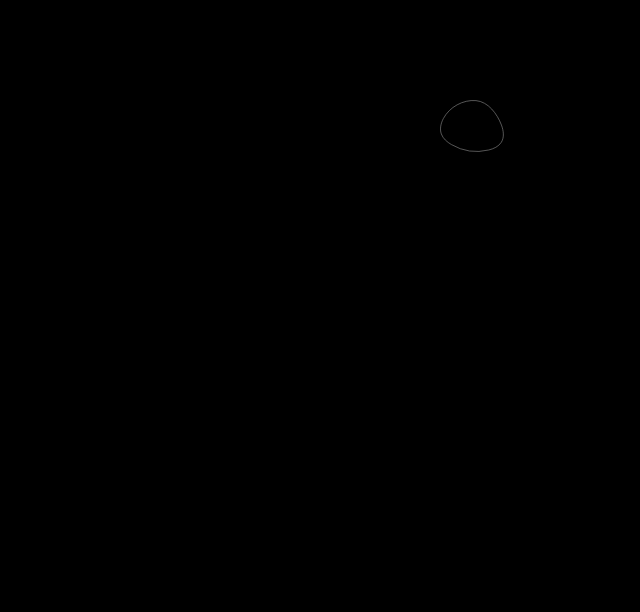
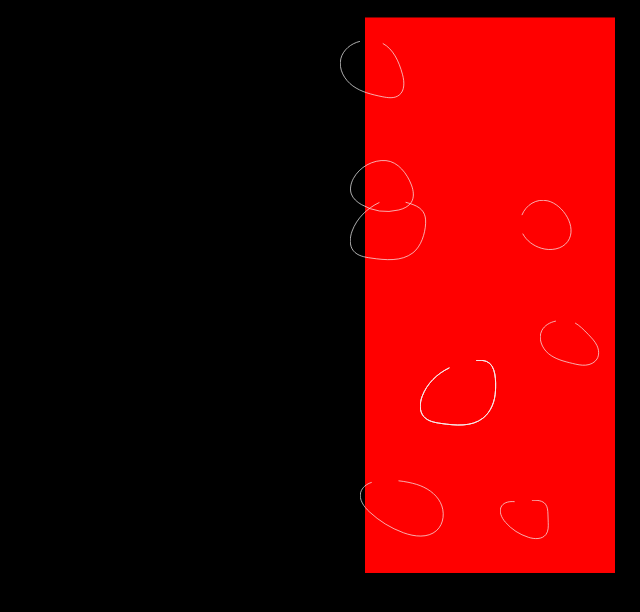
Before and after one commit to roman7501/esquif0.5, a React (Create React App) app: page /cailloux in a window 1280 px wide. Shown: the top 612 px of the page, without its empty margins (640-1280 px from the left). Built offline with nearby package versions, Linux system fonts and the light colour scheme; a web font is replaced by a local one.

Commit message:
fix chemin et cailloux

```diff
--- a/src/Components/Chemin.js
+++ b/src/Components/Chemin.js
@@ -34,7 +34,17 @@ const Chemin = ({
   };
 
   return (
-    <div className={className}>
+    <div
+      style={{
+        position: "fixed",
+        top: "-260px",
+        right: "-100px",
+        background: "red",
+        width: "500px",
+        transform: " rotate(180deg) scale(0.5)",
+      }}
+    >
+      <AnimatePresence>
         <motion.svg
           style={{
             fill: "none",
@@ -48,7 +58,7 @@ const Chemin = ({
           animate="visible"
           exit="exit"
           className="chemin"
-        viewBox="0 0 336.7108 718.0803"
+          viewBox="0 0 318.1839 706.7776"
           xmlns="http://www.w3.org/2000/svg"
         >
           <g id="Layer_2" data-name="Layer 2">
@@ -78,21 +88,15 @@ const Chemin = ({
             </g>
           </g>
         </motion.svg>
+      </AnimatePresence>
+      {/* <button onClick={assombrirChemin}>assombrir</button>
+      <button onClick={agrandirChemin}>agrandir</button> */}
     </div>
   );
 };
 
 export default styled(Chemin)`
-  .chemin {
-    max-height: 90vh;
-  }
   button {
     margin-left: 20px;
   }
-  .path2 {
-    position: fixed;
-    top: 100px;
-    background: red;
-    transform: translateX(100);
-  }
 `;
--- a/src/Components/Walk.js
+++ b/src/Components/Walk.js
@@ -5,18 +5,11 @@ import Cailloux from "./Cailloux";
 import styled from "styled-components";
 import { motion, AnimatePresence } from "framer-motion";
 
-// Slider cailloux
-import useCaillou from "../hooks/useCaillou";
-
 // Chemin
 import Chemin from "./Chemin";
 import useWalk from "../hooks/useWalk";
 
-import dataLocations from "../data/dataLocations";
-
 const Walk = ({ className }) => {
-  const { caillouClick, locationCaillou } = useCaillou();
-
   const {
     isDraw,
     initialStep,
@@ -25,6 +18,7 @@ const Walk = ({ className }) => {
     assombrirChemin,
     displayText,
     isInactive,
+    setIsInactive,
     isClicked,
     caillou,
   } = useWalk();
@@ -36,7 +30,7 @@ const Walk = ({ className }) => {
     visible: {
       opacity: 1,
       transition: {
-        duration: 100,
+        duration: 1,
       },
     },
     exit: {
@@ -52,20 +46,25 @@ const Walk = ({ className }) => {
         nextStep={nextStep}
         agrandirChemin={agrandirChemin}
         assombrirChemin={assombrirChemin}
+        className="chemin"
       />
+      <div className="caillou">
         {caillou >= 0 && (
           <Cailloux
-          index={1}
+            className="caillou"
+            index={0}
             titre="le foyer"
             text=" "
             pathSvg="M3.3913,18.49C.8833,23.2136-.4716,28.8946,1.3161,33.9354c1.6568,4.6719,5.7292,8.0728,10,10.59A50.6126,50.6126,0,0,0,48.7285,49.99c4.9021-1.2126,9.9256-3.423,12.5972-7.7083,3.1483-5.05,2.2177-11.6489.1261-17.22C57.2864,13.9664,48.2237,1.6734,35.9818.6106,23.0132-.5152,9.4612,7.0569,3.3913,18.49Z"
-          pY={100}
-          pX={-100}
+            pY={160}
+            pX={-10}
             displayText={displayText}
             agrandirChemin={agrandirChemin}
             assombrirChemin={assombrirChemin}
             isInactive={isInactive}
+            setIsInactive={setIsInactive}
             isClicked={isClicked}
+            caillou={caillou}
             time={5}
           />
         )}
@@ -83,21 +82,20 @@ const Walk = ({ className }) => {
             </motion.p>
           </AnimatePresence>
         )}
-      {caillou >= 1 && (
+        {caillou >= 0 && (
           <Cailloux
-          index={2}
-          text=""
+            index={1}
             pathSvg="M11.7159,2.3662C6.7394,3.8382,2.0612,7.3843.6811,12.3871c-1.9924,7.2223,3.2644,14.3534,8.7374,19.47A100.3741,100.3741,0,0,0,43.4328,52.7516c10.9112,3.983,24.3918,5.58,33.069-2.1418,7.63-6.79,8.5837-19.1239,3.8683-28.1841S66.3717,7.3732,56.6045,4.3857C43.7211.445,24.9158-1.5383,11.7159,2.3662Z"
-          position={dataLocations.locations[2]}
-          style={{ opacity: caillou === 1 ? "0.5" : "1" }}
             pY={480}
             pX={-20}
             titre="la clairère des 3 arbres"
-          caillouClick={caillouClick}
             displayText={displayText}
-          locationCaillou={locationCaillou}
+            agrandirChemin={agrandirChemin}
+            assombrirChemin={assombrirChemin}
             isInactive={isInactive}
-          time={100}
+            isClicked={isClicked}
+            caillou={caillou}
+            time={10}
           />
         )}
         {caillou === 2 && displayText === true && (
@@ -114,20 +112,20 @@ const Walk = ({ className }) => {
             </motion.p>
           </AnimatePresence>
         )}
-      {caillou >= 2 && (
+        {caillou >= 0 && (
           <Cailloux
-          index={3}
+            index={2}
             pathSvg="M14.6146,1.659c-4.7437-.407-10.241.3256-12.9224,4.26-3.4141,5.009-.206,11.8678,3.7978,16.4193a51.5261,51.5261,0,0,0,22.95,14.986c6.0071,1.9084,13.667,2.2038,17.4831-2.8126,2.5073-3.2958,2.4717-7.8028,2.3258-11.9414l-.3009-8.5315c-.1219-3.4572-.3333-7.1712-2.47-9.8939C39.6243-3.3115,22.7945,2.3606,14.6146,1.659Z"
-          position={dataLocations.locations[3]}
-          style={{ opacity: caillou === 1 ? "0.5" : "1" }}
             pY={500}
             pX={-160}
             titre="l’arbre aux bulbons"
-          caillouClick={caillouClick}
             displayText={displayText}
-          locationCaillou={locationCaillou}
+            agrandirChemin={agrandirChemin}
+            assombrirChemin={assombrirChemin}
             isInactive={isInactive}
-          time={100}
+            isClicked={isClicked}
+            caillou={caillou}
+            time={10}
           />
         )}
         {caillou === 3 && displayText === true && (
@@ -140,25 +138,25 @@ const Walk = ({ className }) => {
               exit="exit"
             >
               Il a des boutons lui si je les pique est-ce qu’ils explosent et la
-            sève coule mais c’est rugueux même si j’appuie fort ça ne marche pas
-            je lui donne un coup de pied
+              sève coule mais c’est rugueux même si j’appuie fort ça ne marche
+              pas je lui donne un coup de pied
             </motion.p>
           </AnimatePresence>
         )}
-      {caillou >= 3 && (
+        {caillou >= 0 && (
           <Cailloux
-          index={4}
+            index={3}
             pathSvg="M29.4166,2.4365C17.1779,8.2011,6.7665,18.3654,2.111,31.0674-.2695,37.5625-.8987,45.4705,3.45,50.85c4.07,5.0344,11.1073,6.2925,17.5159,7.2083,14.3875,2.0558,30.5767,3.6676,42.0249-5.2859,8.1805-6.3979,12.1938-19.2,12.6457-29.5756.3993-9.1655-2.88-14.9326-12.5314-18.5683C53.0776.8514,38.508-1.8457,29.4166,2.4365Z"
-          position={dataLocations.locations[4]}
-          style={{ opacity: caillou === 1 ? "0.5" : "1" }}
             pY={200}
             pX={-10}
             titre="le petit bouton de sève"
-          caillouClick={caillouClick}
             displayText={displayText}
-          locationCaillou={locationCaillou}
+            agrandirChemin={agrandirChemin}
+            assombrirChemin={assombrirChemin}
             isInactive={isInactive}
-          time={100}
+            isClicked={isClicked}
+            caillou={caillou}
+            time={10}
           />
         )}
         {caillou === 4 && displayText === true && (
@@ -174,20 +172,20 @@ const Walk = ({ className }) => {
             </motion.p>
           </AnimatePresence>
         )}
-      {caillou >= 4 && (
+        {caillou >= 0 && (
           <Cailloux
-          index={5}
+            index={4}
             pathSvg="M15.929,1.0781C10.14,2.1694,4.4406,5.3547,1.7884,10.6153c-3.9076,7.751.09,17.61,6.8071,23.1082S24.07,41.3972,32.511,43.4207c4.329,1.0377,8.7457,2.0829,13.1834,1.73s8.9812-2.3436,11.2985-6.1446c2.4224-3.9732,1.9575-9.1851-.0212-13.3969s-5.27-7.6408-8.5026-10.9876C37.8,3.5766,32.1-1.9678,15.929,1.0781Z"
-          position={dataLocations.locations[5]}
-          style={{ opacity: caillou === 1 ? "0.5" : "1" }}
             pY={320}
             pX={-200}
             titre="l’arbre blanc"
-          caillouClick={caillouClick}
             displayText={displayText}
-          locationCaillou={locationCaillou}
+            agrandirChemin={agrandirChemin}
+            assombrirChemin={assombrirChemin}
             isInactive={isInactive}
-          time={100}
+            isClicked={isClicked}
+            caillou={caillou}
+            time={10}
           />
         )}
         {caillou === 5 && displayText === true && (
@@ -204,20 +202,20 @@ const Walk = ({ className }) => {
             </motion.p>
           </AnimatePresence>
         )}
-      {caillou >= 5 && (
+        {caillou >= 0 && (
           <Cailloux
-          index={6}
+            index={5}
             pathSvg="M2.7232,33.6388C6.4711,40.7925,13.5354,45.89,21.2638,48.2335c9.3264,2.8287,20.8745,1.1791,26.5046-6.776C57.8211,27.2534,43.0053,4.5632,27.8778.8769,9.3346-3.6417-5.8933,17.1922,2.7232,33.6388Z"
-          position={dataLocations.locations[6]}
-          style={{ opacity: caillou === 1 ? "0.5" : "1" }}
             pY={200}
             pX={-180}
             titre="les bûches"
-          caillouClick={caillouClick}
             displayText={displayText}
-          locationCaillou={locationCaillou}
+            agrandirChemin={agrandirChemin}
+            assombrirChemin={assombrirChemin}
             isInactive={isInactive}
-          time={100}
+            isClicked={isClicked}
+            caillou={caillou}
+            time={10}
           />
         )}
         {caillou === 6 && displayText === true && (
@@ -233,20 +231,20 @@ const Walk = ({ className }) => {
             </motion.p>
           </AnimatePresence>
         )}
-      {caillou >= 6 && (
+        {caillou >= 0 && (
           <Cailloux
-          index={7}
+            index={6}
             pathSvg="M19.9269,1.38C11.0647,3.3887,2.9247,9.9713.8024,18.807-1.646,29.0009,4.3455,39.75,12.8281,45.9107s19.0167,8.6586,29.2886,10.7557c5.7622,1.1765,12.3531,2.0951,17.0077-1.5,5.8023-4.4811,5.3344-13.3315,3.4489-20.4161C56.7159,12.743,45.3864-4.3918,19.9269,1.38Z"
-          position={dataLocations.locations[7]}
-          style={{ opacity: caillou === 1 ? "0.5" : "1" }}
             pY={40}
             pX={0}
             titre="cabane"
-          caillouClick={caillouClick}
             displayText={displayText}
-          locationCaillou={locationCaillou}
+            agrandirChemin={agrandirChemin}
+            assombrirChemin={assombrirChemin}
             isInactive={isInactive}
-          time={100}
+            isClicked={isClicked}
+            caillou={caillou}
+            time={10}
           />
         )}
         {caillou === 7 && displayText === true && (
@@ -264,22 +262,22 @@ const Walk = ({ className }) => {
             </motion.p>
           </AnimatePresence>
         )}
-      {caillou >= 7 && (
+        {caillou >= 0 && (
           <Cailloux
-          index={8}
+            index={7}
             pathSvg="M29.4166,7.8078C17.1779,13.5724,6.7665,23.7366,2.111,36.4387-.269,42.9337-.899,50.8418,3.45,56.2214,7.52,61.2559,14.5574,62.514,20.966,63.43c14.3875,2.0558,30.5767,3.6676,42.0249-5.2859,8.1805-6.3978,12.0432-17.1072,12.4952-27.4827.3992-9.1655.7128-25.5586-8.9387-29.1942C56.52-2.31,38.508,3.5256,29.4166,7.8078Z"
-          position={dataLocations.locations[8]}
-          style={{ opacity: caillou === 1 ? "0.5" : "1" }}
             pY={360}
             pX={-80}
             titre="sable noir"
-          caillouClick={caillouClick}
             displayText={displayText}
-          locationCaillou={locationCaillou}
+            agrandirChemin={agrandirChemin}
+            assombrirChemin={assombrirChemin}
             isInactive={isInactive}
-          time={100}
+            isClicked={isClicked}
+            caillou={caillou}
+            time={10}
           />
-      )}{" "}
+        )}
         {caillou === 8 && displayText === true && (
           <AnimatePresence>
             <motion.p
@@ -294,6 +292,39 @@ const Walk = ({ className }) => {
             </motion.p>
           </AnimatePresence>
         )}
+        {caillou >= 0 && (
+          <Cailloux
+            index={8}
+            pathSvg="M29.4166,7.8078C17.1779,13.5724,6.7665,23.7366,2.111,36.4387-.269,42.9337-.899,50.8418,3.45,56.2214,7.52,61.2559,14.5574,62.514,20.966,63.43c14.3875,2.0558,30.5767,3.6676,42.0249-5.2859,8.1805-6.3978,12.0432-17.1072,12.4952-27.4827.3992-9.1655.7128-25.5586-8.9387-29.1942C56.52-2.31,38.508,3.5256,29.4166,7.8078Z"
+            pY={360}
+            pX={-80}
+            titre="fin"
+            displayText={displayText}
+            agrandirChemin={agrandirChemin}
+            assombrirChemin={assombrirChemin}
+            isInactive={isInactive}
+            isClicked={isClicked}
+            caillou={caillou}
+            time={10}
+          />
+        )}
+        {caillou >= 0 && (
+          <Cailloux
+            index={9}
+            pathSvg="M29.4166,7.8078C17.1779,13.5724,6.7665,23.7366,2.111,36.4387-.269,42.9337-.899,50.8418,3.45,56.2214,7.52,61.2559,14.5574,62.514,20.966,63.43c14.3875,2.0558,30.5767,3.6676,42.0249-5.2859,8.1805-6.3978,12.0432-17.1072,12.4952-27.4827.3992-9.1655.7128-25.5586-8.9387-29.1942C56.52-2.31,38.508,3.5256,29.4166,7.8078Z"
+            pY={360}
+            pX={-80}
+            titre="mer"
+            displayText={displayText}
+            agrandirChemin={agrandirChemin}
+            assombrirChemin={assombrirChemin}
+            isInactive={isInactive}
+            isClicked={isClicked}
+            caillou={caillou}
+            time={10}
+          />
+        )}
+      </div>
     </div>
   );
 };
--- a/src/hooks/useWalk.js
+++ b/src/hooks/useWalk.js
@@ -21,6 +21,7 @@ const useWalk = () => {
     // Actions sur caillou
     setDisplayText(false);
     setIsClicked(true);
+    console.log("caillou :", caillou);
   };
 
   const assombrirChemin = () => {
@@ -29,7 +30,8 @@ const useWalk = () => {
     setCaillou(caillou + 1);
     setDisplayText(true);
     setIsInactive(true);
-    console.log("chemin assombri", "caillou :", caillou);
+    setIsClicked(false);
+    console.log("caillou :", caillou);
   };
 
   return {
@@ -40,6 +42,7 @@ const useWalk = () => {
     assombrirChemin,
     displayText,
     isInactive,
+    setIsInactive,
     isClicked,
     caillou,
   };
```
Also changed, not shown: src/Components/Cailloux.js (+7 -7 lines). Lines whose indentation alone changed are shown as unchanged.
